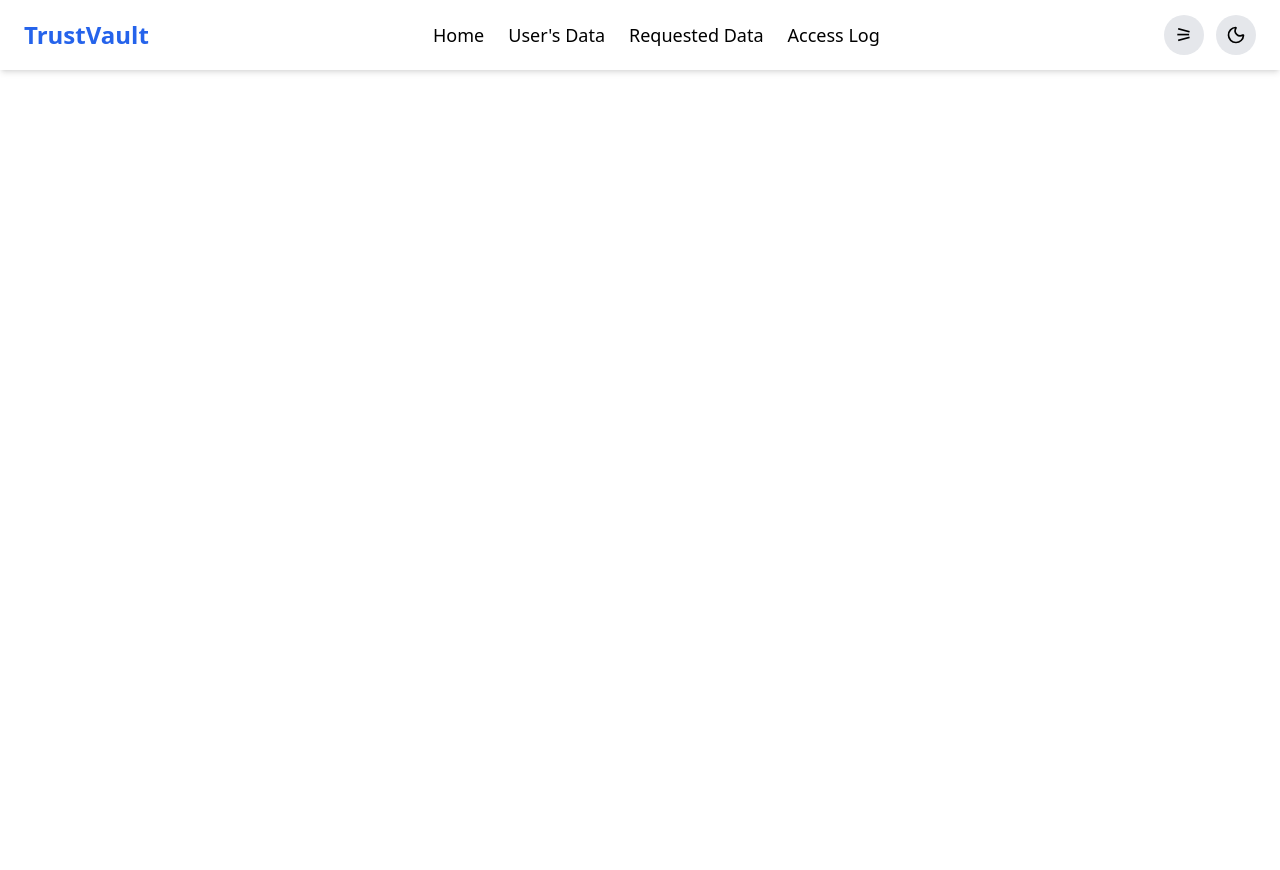
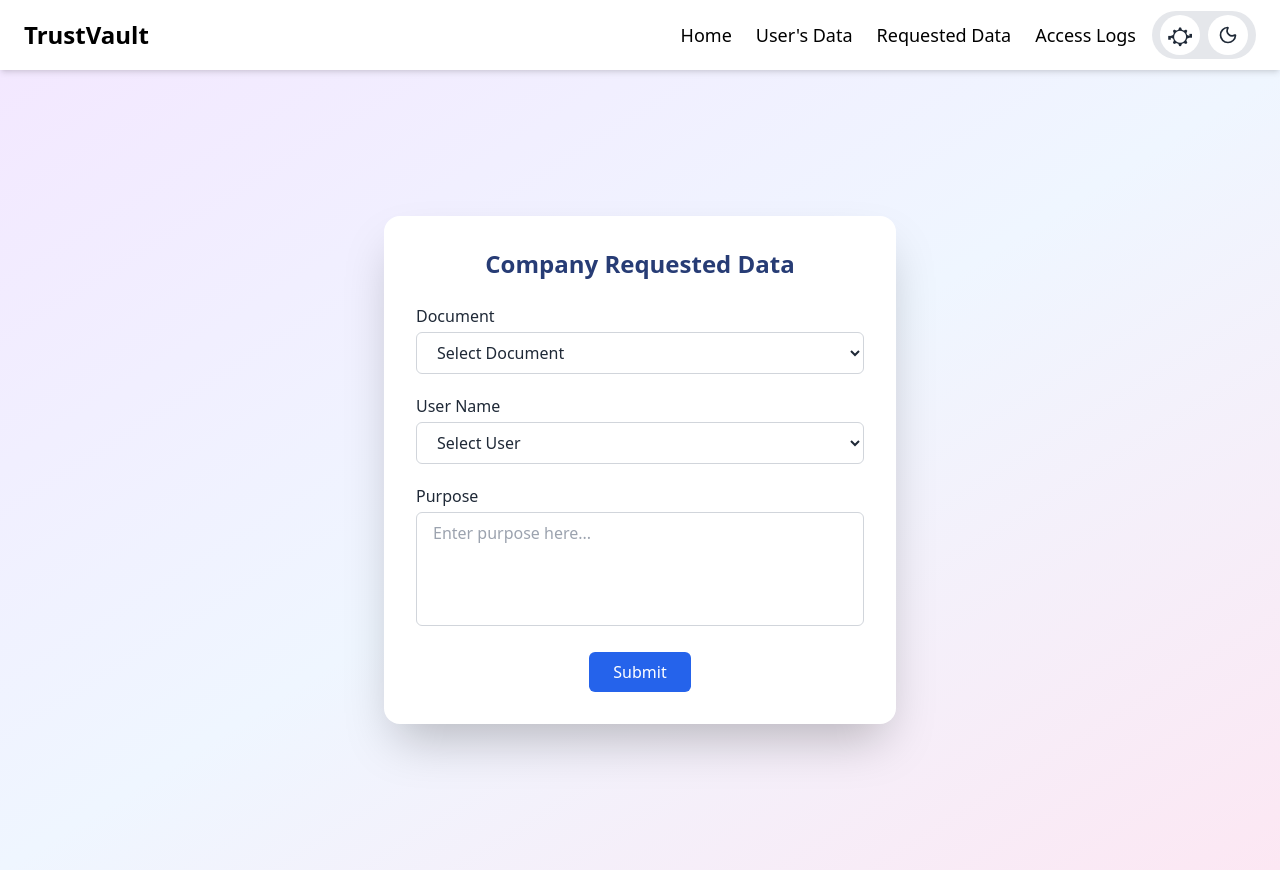
Before and after one commit to nishit-95/TrustVault, a React (Create React App) app in the folder vault/: page /company-requested-data in a window 1280 px wide. Before the commit the page ends 800 px from the top, so only its background shows below. Built offline with nearby package versions, Linux system fonts and the light colour scheme.

Commit message:
Company Part done

```diff
--- a/vault/src/App.js
+++ b/vault/src/App.js
@@ -29,6 +29,7 @@ import CompanyRegister from "./Components/Company/CompanyRegister";
 import CompanyLayout from "./Components/Company/CompanyLayout";
 import CompanyUserData from "./Components/Company/CompanyUserData";
 import CompanyRequestedData from "./Components/Company/CompanyRequestedData";
+import CompanyUpdateProfile from "./Components/Company/CompanyUpdateProfile";
 
 // Admin Page
 import AdminLogin from './Components/Admin/AdminLogin';
@@ -87,7 +88,7 @@ function App() {
             <Route path="/company-user-data" element={<CompanyUserData />} />
             <Route path="/company-requested-data" element={<CompanyRequestedData />} />
             <Route path="/access-log" element={<AccessLog />} />
-            <Route path="/update-profile" element={<UpdateProfilePage />} />
+            <Route path="/company-update-profile" element={<CompanyUpdateProfile />} />
           </Route>
 
           {/* Admin */}
--- a/vault/src/Components/Company/CompanyLayout.js
+++ b/vault/src/Components/Company/CompanyLayout.js
@@ -1,85 +1,143 @@
-// src/Components/Company/CompanyNavbar.js
-import { useState, useEffect } from "react";
-import { Link, useNavigate } from "react-router-dom";
-import { Sun, Moon } from "lucide-react";
+import React, { useState, useEffect } from "react";
+import { Moon, Sun } from "lucide-react";
+import { Link, Outlet, useNavigate } from "react-router-dom";
+import AOS from "aos";
+import "aos/dist/aos.css";
 
-export default function CompanyNavbar() {
+export default function Layout() {
   const [darkMode, setDarkMode] = useState(false);
-  const [showSettings, setShowSettings] = useState(false);
+  const [showLogoutModal, setShowLogoutModal] = useState(false);
   const navigate = useNavigate();
 
   useEffect(() => {
     document.documentElement.classList.toggle("dark", darkMode);
   }, [darkMode]);
 
-  const handleLogout = () => {
-    localStorage.removeItem("company-token");
+  useEffect(() => {
+    AOS.init({ duration: 1200, once: false });
+  }, []);
+
+  const toggleTheme = () => setDarkMode(!darkMode);
+
+  const handleLogoutClick = () => {
+    setShowLogoutModal(true);
+  };
+
+  const confirmLogout = () => {
+    setShowLogoutModal(false);
+    localStorage.removeItem("token");
     navigate("/");
+  };
+
+  const cancelLogout = () => {
+    setShowLogoutModal(false);
   };
 
   const navLinks = [
     { name: "Home", path: "/homepage" },
     { name: "User's Data", path: "/company-user-data" },
-    { name: "Requested Data", path: "/company-requests" },
-    { name: "Access Log", path: "/access-log" },
+    { name: "Requested Data", path: "/company-requested-data" },
+    { name: "Access Logs", path: "/access-log" },
+    { name: "Update Profile", path: "/company-update-profile" },
   ];
 
   return (
+    <div className="min-h-screen bg-gradient-to-br from-purple-100 via-blue-50 to-pink-100 dark:from-gray-900 dark:via-gray-800 dark:to-black dark:text-white transition-colors duration-300 relative">
       <nav className="relative h-[70px] flex justify-between items-center px-6 py-4 shadow-md bg-white dark:bg-gray-900 dark:text-white z-50">
-      {/* Logo */}
-      <div className="text-2xl font-bold text-blue-600 dark:text-white">TrustVault</div>
+        <div className="text-2xl font-bold text-primary">TrustVault</div>
 
-      {/* Navigation Links */}
+        <div className="flex items-center gap-4">
           <ul className="flex gap-6 text-lg">
-        {navLinks.map((link, index) => (
-          <li key={index}>
-            <Link to={link.path} className="hover:text-blue-600 transition-colors duration-150">
+            {navLinks
+              .filter((link) => link.name !== "Update Profile")
+              .map((link, index) => (
+                <li key={index} data-aos="fade-up" data-aos-delay={index * 100}>
+                  <Link
+                    to={link.path}
+                    className="hover:text-primary transition-colors duration-150"
+                  >
                     {link.name}
                   </Link>
                 </li>
               ))}
           </ul>
 
-      {/* Settings + Theme Toggle */}
-      <div className="flex items-center gap-3 relative">
-        {/* Settings Dropdown */}
-        <div className="relative">
+          {/* Gear + Theme Toggle Capsule */}
+          <div className="flex items-center gap-2 px-2 py-1 rounded-full bg-gray-200 dark:bg-gray-700">
+            {/* Gear Icon Dropdown */}
+            <li className="relative group list-none">
+              <div className="w-10 h-10 flex items-center justify-center rounded-full bg-white dark:bg-gray-800">
                 <button
-            onClick={() => setShowSettings(!showSettings)}
-            className="w-10 h-10 flex items-center justify-center rounded-full bg-gray-200 dark:bg-gray-700 text-xl"
+                  className="text-2xl text-gray-800 dark:text-white transition-transform duration-[1200ms] ease-in-out transform group-hover:rotate-[120deg]"
+                  aria-label="Settings"
                 >
-            ⚞
+                  ⛮
                 </button>
-          {showSettings && (
-            <ul className="absolute right-0 mt-2 w-44 bg-white dark:bg-gray-900 rounded-lg shadow-md border border-gray-200 dark:border-gray-700 z-50">
+              </div>
+
+              {/* Dropdown */}
+              <ul className="absolute right-0 mt-2 w-44 bg-white dark:bg-gray-900 rounded-lg shadow-md border border-gray-200 dark:border-gray-700 opacity-0 invisible group-hover:visible group-hover:opacity-100 transition-all duration-200 z-50">
                 <li>
                   <Link
                     to="/company-update-profile"
-                  className="block px-4 py-2 hover:bg-gray-100 dark:hover:bg-gray-700"
+                    className="block w-full text-left px-4 py-2 text-gray-700 dark:text-white hover:bg-gray-100 dark:hover:bg-gray-700"
                   >
                     Update Profile
                   </Link>
                 </li>
                 <li>
                   <button
-                  onClick={handleLogout}
-                  className="w-full text-left px-4 py-2 hover:bg-gray-100 dark:hover:bg-gray-700"
+                    onClick={handleLogoutClick}
+                    className="block w-full text-left px-4 py-2 text-gray-700 dark:text-white hover:bg-gray-100 dark:hover:bg-gray-700"
                   >
                     Log Out
                   </button>
                 </li>
               </ul>
-          )}
-        </div>
+            </li>
 
             {/* Theme Toggle */}
+            <div className="w-10 h-10 flex items-center justify-center rounded-full bg-white dark:bg-gray-800">
               <button
-          onClick={() => setDarkMode(!darkMode)}
-          className="w-10 h-10 flex items-center justify-center rounded-full bg-gray-200 dark:bg-gray-700"
+                onClick={toggleTheme}
+                className="text-gray-800 dark:text-white"
+                aria-label="Toggle Theme"
               >
                 {darkMode ? <Sun size={20} /> : <Moon size={20} />}
               </button>
             </div>
+          </div>
+        </div>
       </nav>
+
+      {/* Logout Confirmation Modal */}
+      {showLogoutModal && (
+        <div className="fixed inset-0 bg-black bg-opacity-40 flex items-center justify-center z-50">
+          <div className="bg-white dark:bg-gray-800 text-center rounded-xl p-6 w-[90%] max-w-md shadow-lg">
+            <h2 className="text-xl font-semibold mb-4 text-gray-800 dark:text-white">
+              Are you sure you want to log out?
+            </h2>
+            <div className="flex justify-center gap-4">
+              <button
+                onClick={confirmLogout}
+                className="px-4 py-2 bg-red-600 text-white rounded hover:bg-red-700"
+              >
+                Yes
+              </button>
+              <button
+                onClick={cancelLogout}
+                className="px-4 py-2 bg-gray-400 text-white rounded hover:bg-gray-500"
+              >
+                No
+              </button>
+            </div>
+          </div>
+        </div>
+      )}
+
+      <main>
+        <Outlet />
+      </main>
+    </div>
   );
 }
--- a/vault/src/Components/Company/CompanyRequestedData.js
+++ b/vault/src/Components/Company/CompanyRequestedData.js
@@ -0,0 +1,105 @@
+// CompanyRequestForm.js
+import React, { useEffect, useState } from "react";
+import AOS from "aos";
+import "aos/dist/aos.css";
+
+export default function CompanyRequestForm() {
+  const [formData, setFormData] = useState({
+    document: "",
+    userName: "",
+    purpose: "",
+  });
+
+  const documents = ["Aadhaar Card", "PAN Card", "Business License", "GST Certificate", "Passport"];
+  const users = ["Alice Johnson", "Bob Smith", "Charlie Brown", "David Lee", "Eva Green"];
+
+  useEffect(() => {
+    AOS.init({ duration: 1200 });
+  }, []);
+
+  const handleChange = (e) => {
+    setFormData((prev) => ({
+      ...prev,
+      [e.target.name]: e.target.value,
+    }));
+  };
+
+  const handleSubmit = (e) => {
+    e.preventDefault();
+    alert(`Submitted:\nDocument: ${formData.document}\nUser: ${formData.userName}\nPurpose: ${formData.purpose}`);
+    // You can replace the alert with your actual API logic
+  };
+
+  return (
+    <div className="min-h-screen px-4 py-10 bg-gradient-to-br from-purple-100 via-blue-50 to-pink-100 dark:from-gray-900 dark:via-gray-800 dark:to-black flex items-center justify-center text-gray-800 dark:text-white transition-colors duration-300">
+      <div
+        className="bg-white dark:bg-gray-900 shadow-2xl rounded-2xl w-full max-w-lg p-6 sm:p-8"
+        data-aos="fade-up"
+      >
+        <h2 className="text-2xl font-bold mb-6 text-center text-[#273c75] dark:text-sky-400">
+          Company Requested Data
+        </h2>
+
+        <form onSubmit={handleSubmit} className="space-y-5">
+          {/* Document Dropdown */}
+          <div>
+            <label className="block mb-1 font-medium">Document</label>
+            <select
+              name="document"
+              value={formData.document}
+              onChange={handleChange}
+              className="w-full px-4 py-2 rounded-md border border-gray-300 dark:border-gray-600 bg-white dark:bg-gray-800 text-gray-800 dark:text-white"
+              required
+            >
+              <option value="">Select Document</option>
+              {documents.map((doc, idx) => (
+                <option key={idx} value={doc}>{doc}</option>
+              ))}
+            </select>
+          </div>
+
+          {/* User Dropdown */}
+          <div>
+            <label className="block mb-1 font-medium">User Name</label>
+            <select
+              name="userName"
+              value={formData.userName}
+              onChange={handleChange}
+              className="w-full px-4 py-2 rounded-md border border-gray-300 dark:border-gray-600 bg-white dark:bg-gray-800 text-gray-800 dark:text-white"
+              required
+            >
+              <option value="">Select User</option>
+              {users.map((user, idx) => (
+                <option key={idx} value={user}>{user}</option>
+              ))}
+            </select>
+          </div>
+
+          {/* Purpose Text Box */}
+          <div>
+            <label className="block mb-1 font-medium">Purpose</label>
+            <textarea
+              name="purpose"
+              rows="4"
+              value={formData.purpose}
+              onChange={handleChange}
+              className="w-full px-4 py-2 rounded-md border border-gray-300 dark:border-gray-600 bg-white dark:bg-gray-800 text-gray-800 dark:text-white resize-none"
+              placeholder="Enter purpose here..."
+              required
+            />
+          </div>
+
+          {/* Submit Button */}
+          <div className="text-center">
+            <button
+              type="submit"
+              className="bg-blue-600 hover:bg-blue-700 text-white px-6 py-2 rounded-md transition duration-200 font-medium"
+            >
+              Submit
+            </button>
+          </div>
+        </form>
+      </div>
+    </div>
+  );
+}
--- a/vault/src/Components/Company/CompanyUserData.js
+++ b/vault/src/Components/Company/CompanyUserData.js
@@ -0,0 +1,107 @@
+// CompanyUserDocuments.js
+import React, { useEffect, useState } from "react";
+import AOS from "aos";
+import "aos/dist/aos.css";
+
+export default function CompanyUserDocuments() {
+  const [docs, setDocs] = useState([]);
+
+  useEffect(() => {
+    AOS.init({ duration: 1200, once: false });
+
+    const dummyDocs = [
+      {
+        docName: "Business License.pdf",
+        userName: "Alice Johnson",
+        startTime: "2024-06-01 09:00 AM",
+        endTime: "2024-06-01 05:00 PM",
+      },
+      {
+        docName: "GST Certificate.docx",
+        userName: "Bob Smith",
+        startTime: "2024-06-02 10:00 AM",
+        endTime: "2024-06-02 06:00 PM",
+      },
+      {
+        docName: "Company PAN Card.jpg",
+        userName: "Charlie Brown",
+        startTime: "2024-06-03 08:30 AM",
+        endTime: "2024-06-03 04:00 PM",
+      },
+      {
+        docName: "Address Proof.pdf",
+        userName: "David Lee",
+        startTime: "2024-06-04 11:00 AM",
+        endTime: "2024-06-04 07:00 PM",
+      },
+      {
+        docName: "Trade Certificate.png",
+        userName: "Eva Green",
+        startTime: "2024-06-05 09:15 AM",
+        endTime: "2024-06-05 05:30 PM",
+      },
+    ];
+
+    setDocs(dummyDocs);
+  }, []);
+
+  const handleView = (docName) => {
+    alert(`Viewing document: ${docName}`);
+  };
+
+  return (
+    <div className="h-auto overflow-y-auto min-h-screen px-6 py-8 bg-gradient-to-br from-purple-100 via-blue-50 to-pink-100 dark:from-gray-900 dark:via-gray-800 dark:to-black text-foreground dark:text-white transition-colors duration-300">
+      <div className="bg-white dark:bg-gray-900 shadow-lg rounded-2xl p-6" data-aos="fade-up">
+        <h2 className="text-2xl font-bold mb-6 text-center text-[#273c75] dark:text-sky-400">
+          Company Document Access
+        </h2>
+
+        <div className="overflow-hidden">
+          <table className="min-w-full table-auto border-collapse">
+            <thead>
+              <tr className="bg-gray-200 dark:bg-gray-800 text-left">
+                <th className="p-4">Sr. No.</th>
+                <th className="p-4">Document Name</th>
+                <th className="p-4">User Name</th>
+                <th className="p-4">Start Time</th>
+                <th className="p-4">End Time</th>
+                <th className="p-4">Action</th>
+              </tr>
+            </thead>
+            <tbody>
+              {docs.map((doc, index) => (
+                <tr
+                  key={index}
+                  className="border-b border-gray-300 dark:border-gray-700"
+                  data-aos="fade-up"
+                  data-aos-delay={index * 100}
+                >
+                  <td className="p-4">{index + 1}</td>
+                  <td className="p-4">{doc.docName}</td>
+                  <td className="p-4">{doc.userName}</td>
+                  <td className="p-4">{doc.startTime}</td>
+                  <td className="p-4">{doc.endTime}</td>
+                  <td className="p-4">
+                    <button
+                      onClick={() => handleView(doc.docName)}
+                      className="px-4 py-1 bg-blue-600 text-white rounded-md text-sm hover:bg-blue-700 transition"
+                    >
+                      View
+                    </button>
+                  </td>
+                </tr>
+              ))}
+              {docs.length === 0 && (
+                <tr>
+                  <td colSpan="6" className="p-4 text-center text-gray-500">
+                    No documents available yet.
+                  </td>
+                </tr>
+              )}
+            </tbody>
+          </table>
+        </div>
+      </div>
+    </div>
+  );
+}
```
Lines whose indentation alone changed are shown as unchanged.
